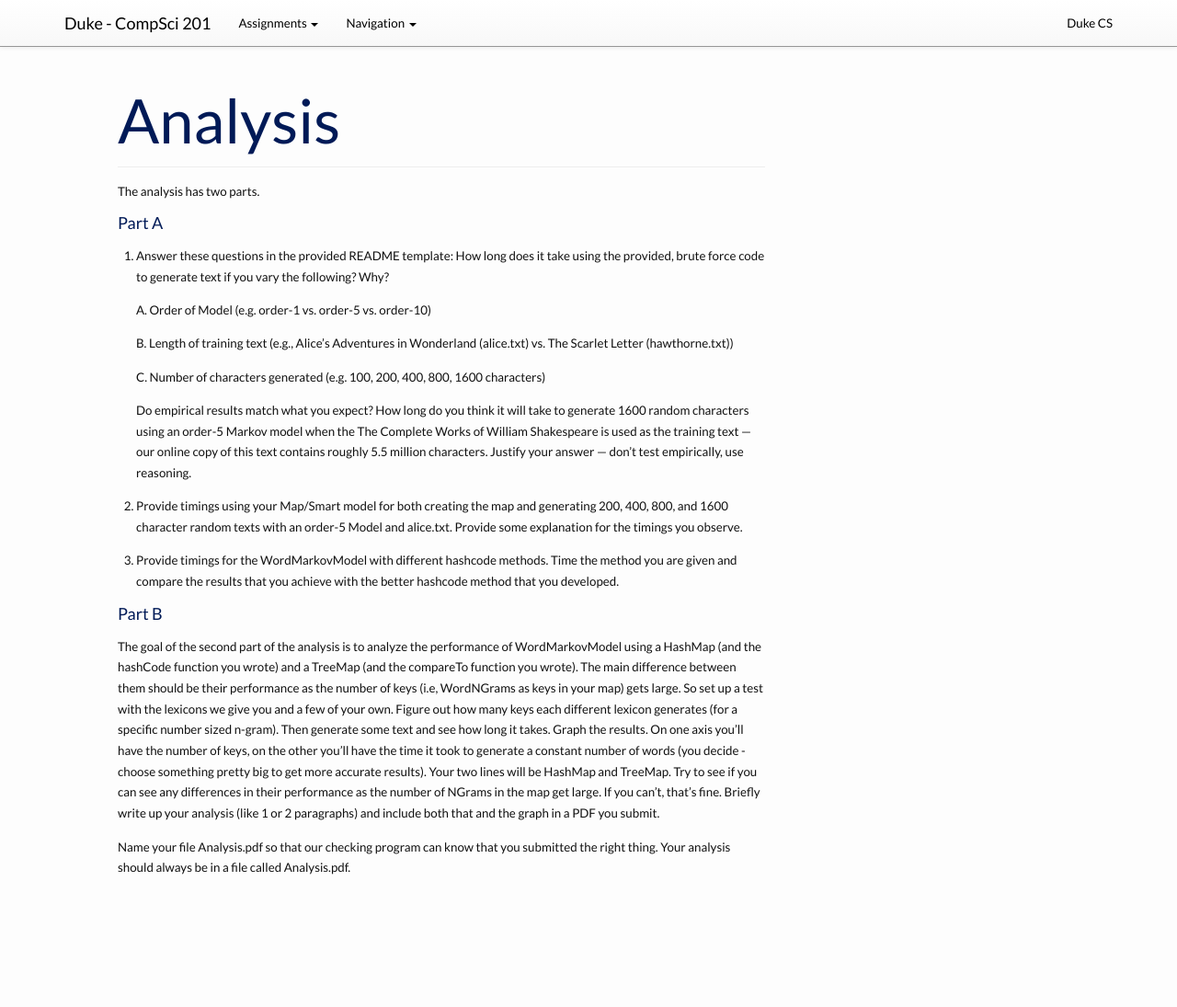
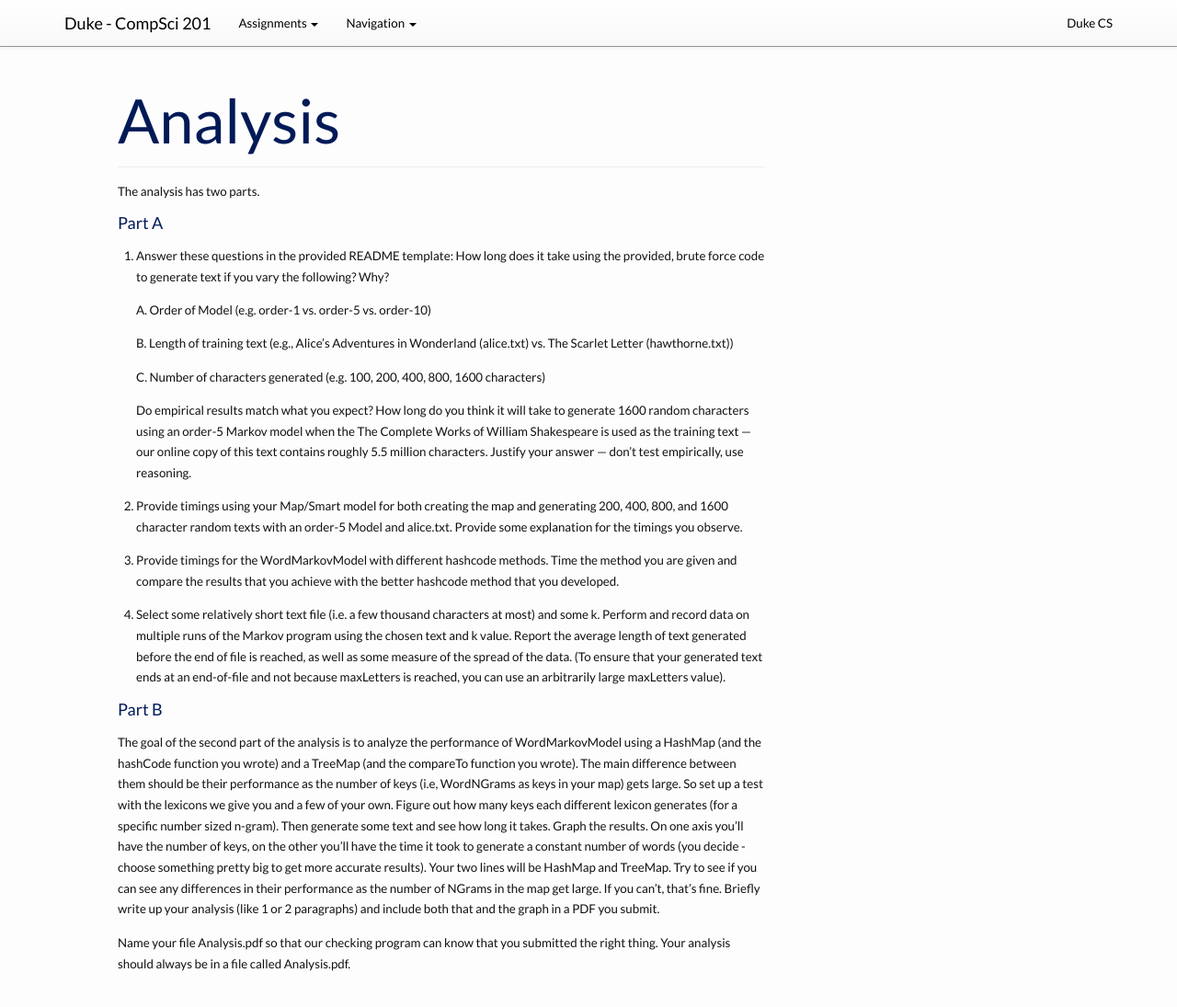
Before and after one commit to compsci201/compsci201.github.io, a Jekyll site: the page built from markov/4-analysis.md, in a window 1280 px wide and 1110 px high. Shown: the top 1095 px of the window at 92% size. Built offline with Jekyll 4.4.1, drawn with Linux system fonts in a browser that asks for light colours; nearby versions of some CDN libraries.

Commit message:
Adding extra analysis since wrap-around has changed.

```diff
--- a/markov/4-analysis.md
+++ b/markov/4-analysis.md
@@ -23,6 +23,7 @@ How long does it take using the provided, brute force code to generate text if y
 
 3. Provide timings for the WordMarkovModel with different hashcode methods. Time the method you are given and compare the results that you achieve with the better hashcode method that you developed.
 
+4. Select some relatively short text file (i.e. a few thousand characters at most) and some k. Perform and record data on multiple runs of the Markov program using the chosen text and k value. Report the average length of text generated before the end of file is reached, as well as some measure of the spread of the data. (To ensure that your generated text ends at an end-of-file and not because maxLetters is reached, you can use an arbitrarily large maxLetters value).
 
 ####Part B
 
```
